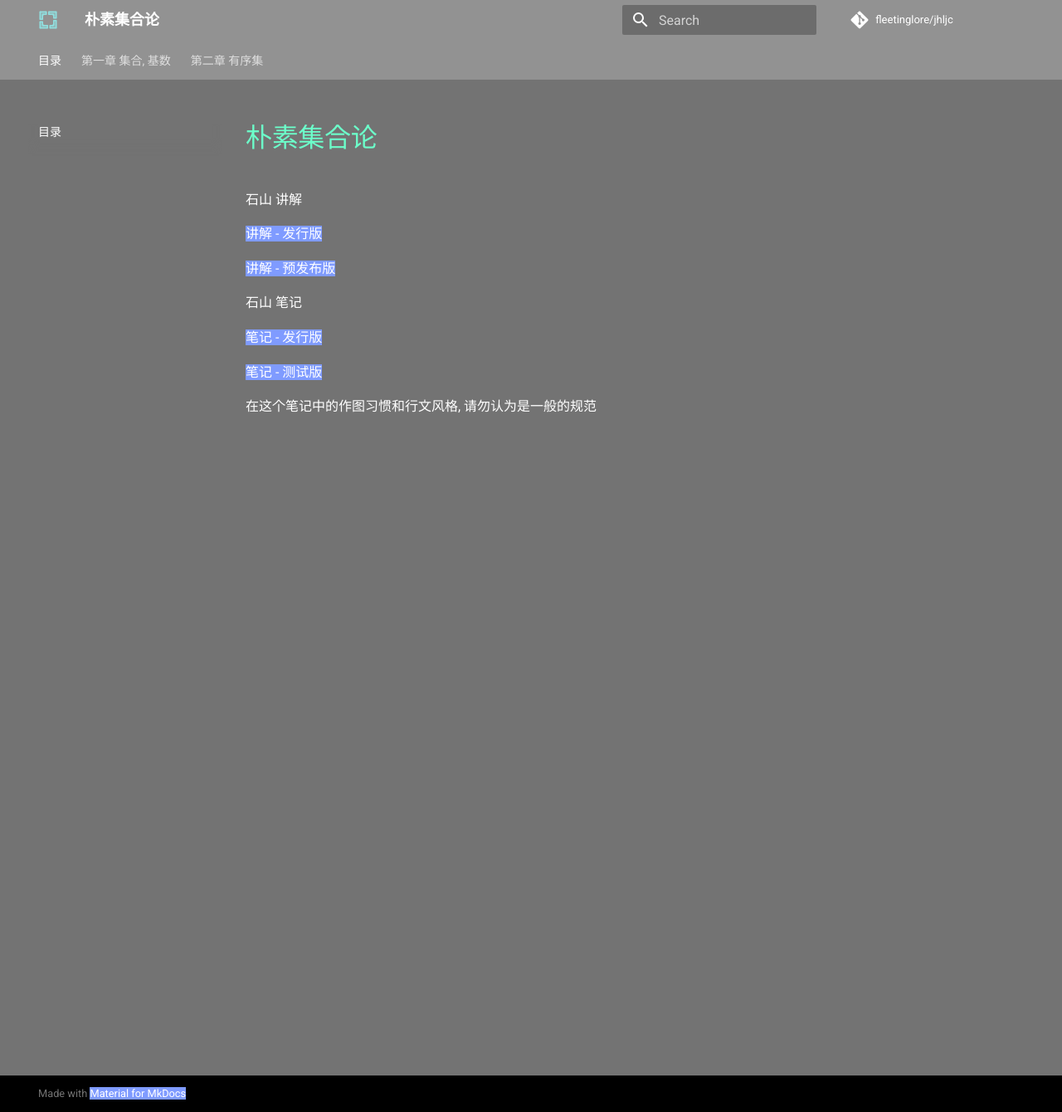
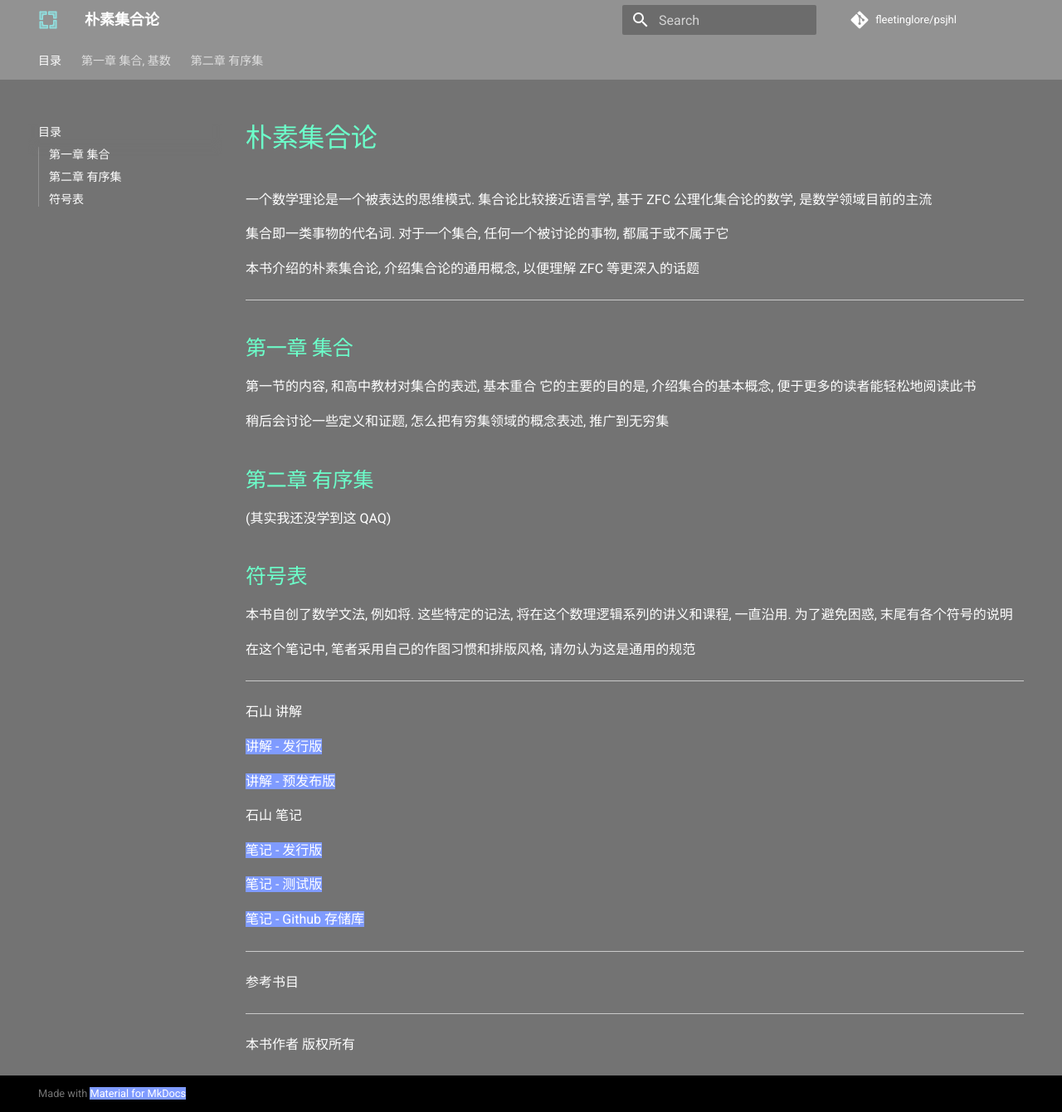
Before and after one commit to FleetingLore/jhljc, an MkDocs documentation site: the page built from docs/index.md, in a window 1280 px wide and 1340 px high. Shown: the whole window at 83% size. Built offline with MkDocs 1.6.1 and Material for MkDocs 9.7.7, drawn with Linux system fonts in a browser that asks for light colours; comment, search, counter and statistics services are not loaded.

Commit message:
第一章

```diff
--- a/docs/1/2.md
+++ b/docs/1/2.md
@@ -1,4 +1,4 @@
-# 2. 基数
+# 2. 集合的特征
 
 有限集的基数即集合的元素的个数, 非有限情形另论
 
--- a/docs/1/3.md
+++ b/docs/1/3.md
@@ -1,7 +1,7 @@
-# 3. 相等基数
+# 3. 基数与基数的相等关系
 
 集合 $A$ 与 $B$ 为基数相等关系, 记作 $A \simeq B$
 
 有限集的基数相等当且仅当 $|A| = |B|$, 对于无限集也这么定义
 
-集合的相等基数关系是一种等价关系, 自反, 对称, 传递
+集合的相等基数关系: 自反, 对称, 传递, 符合等价关系的定义 (到第二章的内链)
--- a/docs/index.md
+++ b/docs/index.md
@@ -1,4 +1,35 @@
 # 朴素集合论
+
+一个数学理论是一个被表达的思维模式.
+集合论比较接近语言学, 基于 ZFC 公理化集合论的数学, 是数学领域目前的主流
+
+集合即一类事物的代名词.
+对于一个集合, 任何一个被讨论的事物, 都属于或不属于它
+
+本书介绍的朴素集合论, 介绍集合论的通用概念, 以便理解 ZFC 等更深入的话题
+
+---
+
+## 第一章  集合
+
+第一节的内容, 和高中教材对集合的表述, 基本重合
+它的主要的目的是, 介绍集合的基本概念, 便于更多的读者能轻松地阅读此书
+
+稍后会讨论一些定义和证题, 怎么把有穷集领域的概念表述, 推广到无穷集
+
+## 第二章  有序集
+
+(其实我还没学到这 QAQ)
+
+## 符号表
+
+本书自创了数学文法, 例如将.
+这些特定的记法, 将在这个数理逻辑系列的讲义和课程, 一直沿用.
+为了避免困惑, 末尾有各个符号的说明
+
+在这个笔记中, 笔者采用自己的作图习惯和排版风格, 请勿认为这是通用的规范
+
+---
 
 石山 讲解
 
@@ -8,8 +39,16 @@
 
 石山 笔记
 
-[笔记 - 发行版](http://ducia.site/jhljc)
+[笔记 - 发行版](http://ducia.site/psjhl)
 
-[笔记 - 测试版](https://fleetinglore.github.io/jhljc/)
+[笔记 - 测试版](https://fleetinglore.github.io/psjhl/)
 
-在这个笔记中的作图习惯和行文风格, 请勿认为是一般的规范
+[笔记 - Github 存储库](https://github.com/FleetingLore/psjhl)
+
+---
+
+参考书目
+
+---
+
+本书作者 版权所有
--- a/mkdocs.yml
+++ b/mkdocs.yml
@@ -1,8 +1,8 @@
 site_name: 朴素集合论
-site_url: https://ducia.site/jhljc
+site_url: https://ducia.site/psjhl
 
-repo_url: https://github.com/fleetinglore/jhljc
-repo_name: fleetinglore/jhljc
+repo_url: https://github.com/fleetinglore/psjhl
+repo_name: fleetinglore/psjhl
 
 nav:
   - 目录: index.md
```
Also changed, not shown: docs/1/1.md (+13 -12 lines).
